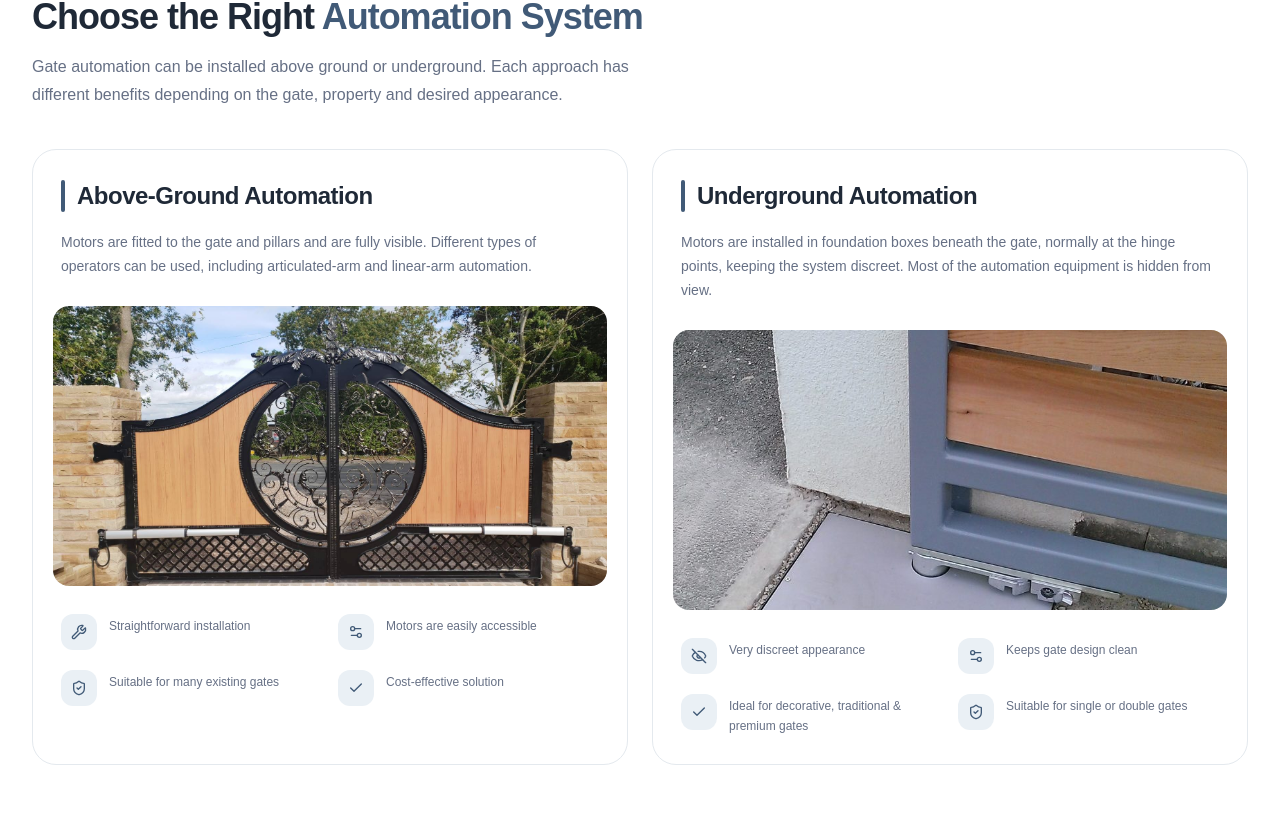
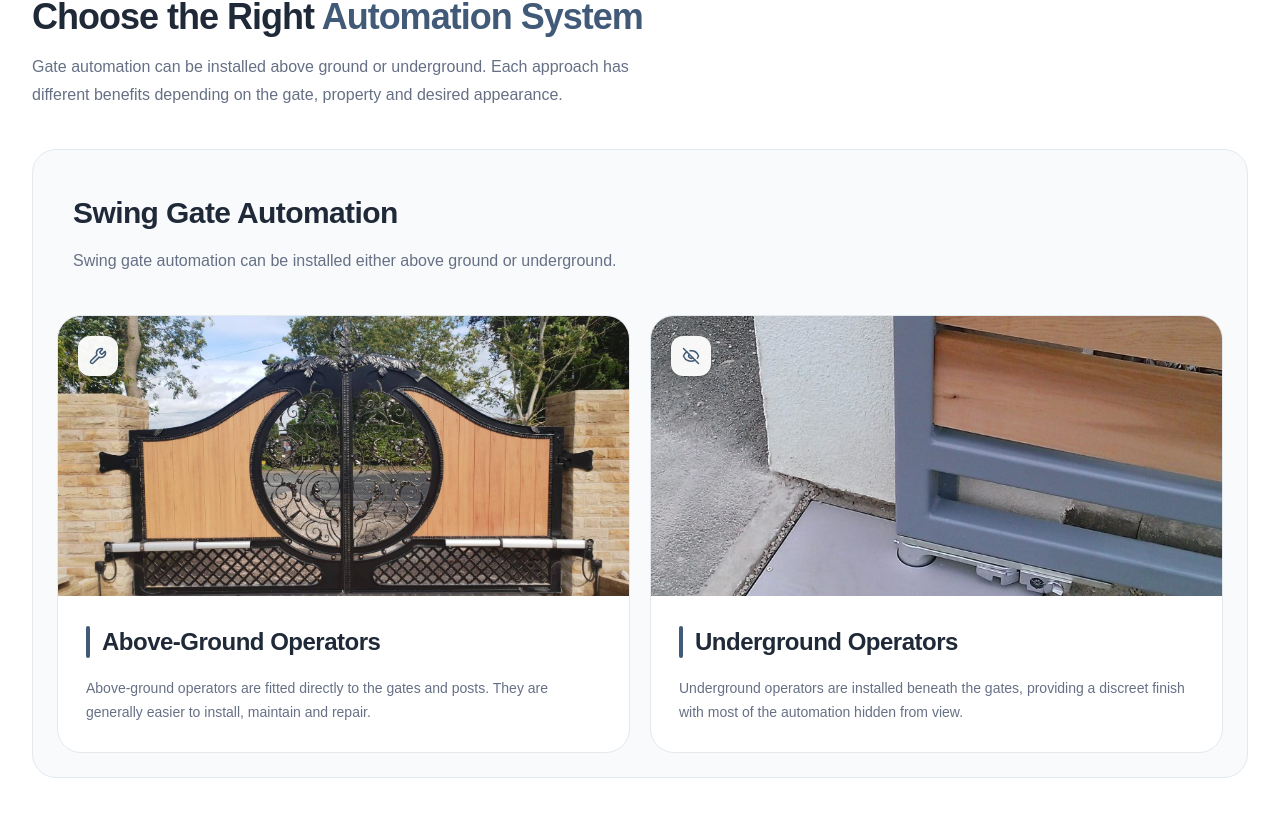
Before and after one commit to joySutradhor/c-gate-smart-website, a Next.js app: page /gate-automation in a window 1280 px wide. Shown: the part 1562-2380 px from the top of the page. Built offline with nearby package versions, Linux system fonts and the light colour scheme.

Commit message:
swing gate text changed

```diff
--- a/app/components/gateAutomation/AboveGroundVsUnderground.jsx
+++ b/app/components/gateAutomation/AboveGroundVsUnderground.jsx
@@ -1,91 +1,30 @@
 import Image from "next/image";
-import { Check, EyeOff, Settings2, ShieldCheck, Wrench } from "lucide-react";
+import { EyeOff, Wrench } from "lucide-react";
 
 const automationOptions = [
   {
-    title: "Above-Ground Automation",
+    title: "Above-Ground Operators",
     description:
-      "Motors are fitted to the gate and pillars and are fully visible. Different types of operators can be used, including articulated-arm and linear-arm automation.",
+      "Above-ground operators are fitted directly to the gates and posts. They are generally easier to install, maintain and repair.",
     image: "/p-gate-automation/Aphrodite-Aluminium-Gate.jpg",
-    benefits: [
-      {
-        icon: Wrench,
-        text: "Straightforward installation",
-      },
-      {
-        icon: Settings2,
-        text: "Motors are easily accessible",
-      },
-      {
-        icon: ShieldCheck,
-        text: "Suitable for many existing gates",
-      },
-      {
-        icon: Check,
-        text: "Cost-effective solution",
-      },
-    ],
+    icon: Wrench,
   },
   {
-    title: "Underground Automation",
+    title: "Underground Operators",
     description:
-      "Motors are installed in foundation boxes beneath the gate, normally at the hinge points, keeping the system discreet. Most of the automation equipment is hidden from view.",
+      "Underground operators are installed beneath the gates, providing a discreet finish with most of the automation hidden from view.",
     image: "/p-gate-automation/Underground-gate-automation.jpg",
-    benefits: [
-      {
-        icon: EyeOff,
-        text: "Very discreet appearance",
-      },
-      {
-        icon: Settings2,
-        text: "Keeps gate design clean",
-      },
-      {
-        icon: Check,
-        text: "Ideal for decorative, traditional & premium gates",
-      },
-      {
-        icon: ShieldCheck,
-        text: "Suitable for single or double gates",
-      },
-    ],
+    icon: EyeOff,
   },
 ];
 
 function AutomationOption({ option }) {
+  const Icon = option.icon;
+
   return (
     <article className="overflow-hidden rounded-3xl border border-[#E4E9EE] bg-white">
-
-      {/* =====================================
-          HEADER / DESCRIPTION
-      ====================================== */}
-
-      <div className="p-6 sm:p-7">
-
-        <div className="flex items-center gap-3">
-
-          <span className="h-8 w-1 rounded-full bg-[#415A77]" />
-
-          <h3 className="text-[22px] font-bold tracking-[-0.5px] text-[#1F2937] sm:text-[24px]">
-            {option.title}
-          </h3>
-
-        </div>
-
-
-        <p className="mt-4 text-sm leading-6 text-[#667085]">
-          {option.description}
-        </p>
-
-      </div>
-
-
-      {/* =====================================
-          IMAGE
-      ====================================== */}
-
-      <div className="relative mx-5 h-[230px] overflow-hidden rounded-2xl sm:h-[280px]">
-
+      {/* Image */}
+      <div className="relative h-[230px] overflow-hidden sm:h-[280px]">
         <Image
           src={option.image}
           alt={option.title}
@@ -94,108 +33,77 @@ function AutomationOption({ option }) {
           className="object-cover transition duration-700 hover:scale-105"
         />
 
+        <div className="absolute left-5 top-5 flex h-10 w-10 items-center justify-center rounded-xl bg-white/95 text-[#415A77] shadow-sm">
+          <Icon size={18} />
+        </div>
       </div>
 
+      {/* Content */}
+      <div className="p-6 sm:p-7">
+        <div className="flex items-center gap-3">
+          <span className="h-8 w-1 rounded-full bg-[#415A77]" />
 
-      {/* =====================================
-          BENEFITS
-      ====================================== */}
+          <h3 className="text-[22px] font-bold tracking-[-0.5px] text-[#1F2937] sm:text-[24px]">
+            {option.title}
+          </h3>
+        </div>
 
-      <div className="grid grid-cols-2 gap-x-4 gap-y-5 p-6 sm:p-7">
-
-        {option.benefits.map((benefit) => {
-
-          const Icon = benefit.icon;
-
-          return (
-            <div
-              key={benefit.text}
-              className="flex items-start gap-3"
-            >
-
-              <div className="flex h-9 w-9 shrink-0 items-center justify-center rounded-xl bg-[#EAF0F5] text-[#415A77]">
-                <Icon size={16} />
-              </div>
-
-
-              <p className="pt-0.5 text-xs font-medium leading-5 text-[#667085]">
-                {benefit.text}
-              </p>
-
-            </div>
-          );
-
-        })}
-
+        <p className="mt-4 text-sm leading-6 text-[#667085]">
+          {option.description}
+        </p>
       </div>
-
     </article>
   );
 }
 
-
 export default function AboveGroundVsUnderground() {
   return (
     <section className="bg-white">
-
       <div className="mx-auto max-w-[1440px] px-4 py-14 sm:px-6 sm:py-16 lg:px-8 lg:py-20">
-
-        {/* =====================================
-            SECTION HEADER
-        ====================================== */}
-
+        {/* Section Header */}
         <div className="max-w-[720px]">
-
           <div className="mb-4 flex items-center gap-3">
-
             <span className="h-px w-8 bg-[#415A77]" />
 
             <span className="text-xs font-semibold uppercase tracking-[0.16em] text-[#415A77]">
               Automation Options
             </span>
-
           </div>
 
-
           <h2 className="text-[30px] font-bold leading-[1.12] tracking-[-1px] text-[#1F2937] sm:text-[36px]">
-
-            Choose the Right
-
-            <span className="text-[#415A77]">
-              {" "}Automation System
-            </span>
-
+            Choose the Right{" "}
+            <span className="text-[#415A77]">Automation System</span>
           </h2>
 
-
           <p className="mt-4 max-w-[650px] text-base leading-7 text-[#667085]">
-
-            Gate automation can be installed above ground or
-            underground. Each approach has different benefits
-            depending on the gate, property and desired appearance.
-
+            Gate automation can be installed above ground or underground. Each
+            approach has different benefits depending on the gate, property and
+            desired appearance.
           </p>
-
         </div>
 
+        {/* Swing Gate Automation */}
+        <div className="mt-10 overflow-hidden rounded-3xl border border-[#E4E9EE] bg-[#F8FAFC]">
+          {/* Parent Header */}
+          <div className="p-6 sm:p-8 lg:p-10">
+            <h3 className="text-[26px] font-bold tracking-[-0.6px] text-[#1F2937] sm:text-[30px]">
+              Swing Gate Automation
+            </h3>
 
-        {/* =====================================
-            OPTIONS
-        ====================================== */}
+            <p className="mt-3 max-w-[760px] text-sm leading-6 text-[#667085] sm:text-base sm:leading-7">
+              Swing gate automation can be installed either above ground or
+              underground.
+            </p>
+          </div>
 
-        <div className="mt-10 grid gap-6 lg:grid-cols-2">
-
-          {automationOptions.map((option) => (
-            <AutomationOption
-              key={option.title}
-              option={option}
-            />
-          ))}
-
+          {/* Automation Types */}
+          <div className="grid gap-5 px-5 pb-5 sm:px-6 sm:pb-6 lg:grid-cols-2">
+            {automationOptions.map((option) => (
+              <AutomationOption key={option.title} option={option} />
+            ))}
+          </div>
         </div>
-
       </div>
-
     </section>
   );
 }
```
